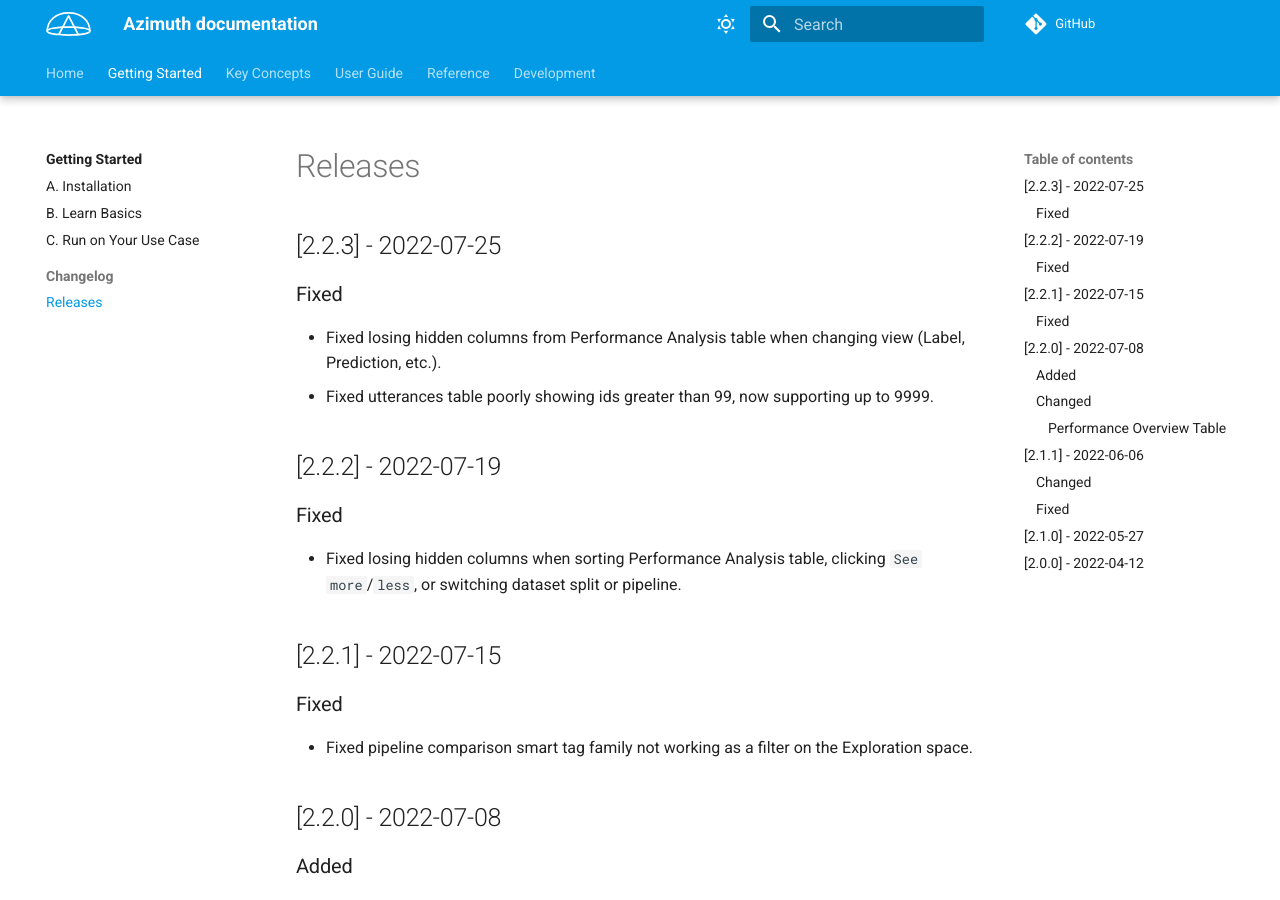
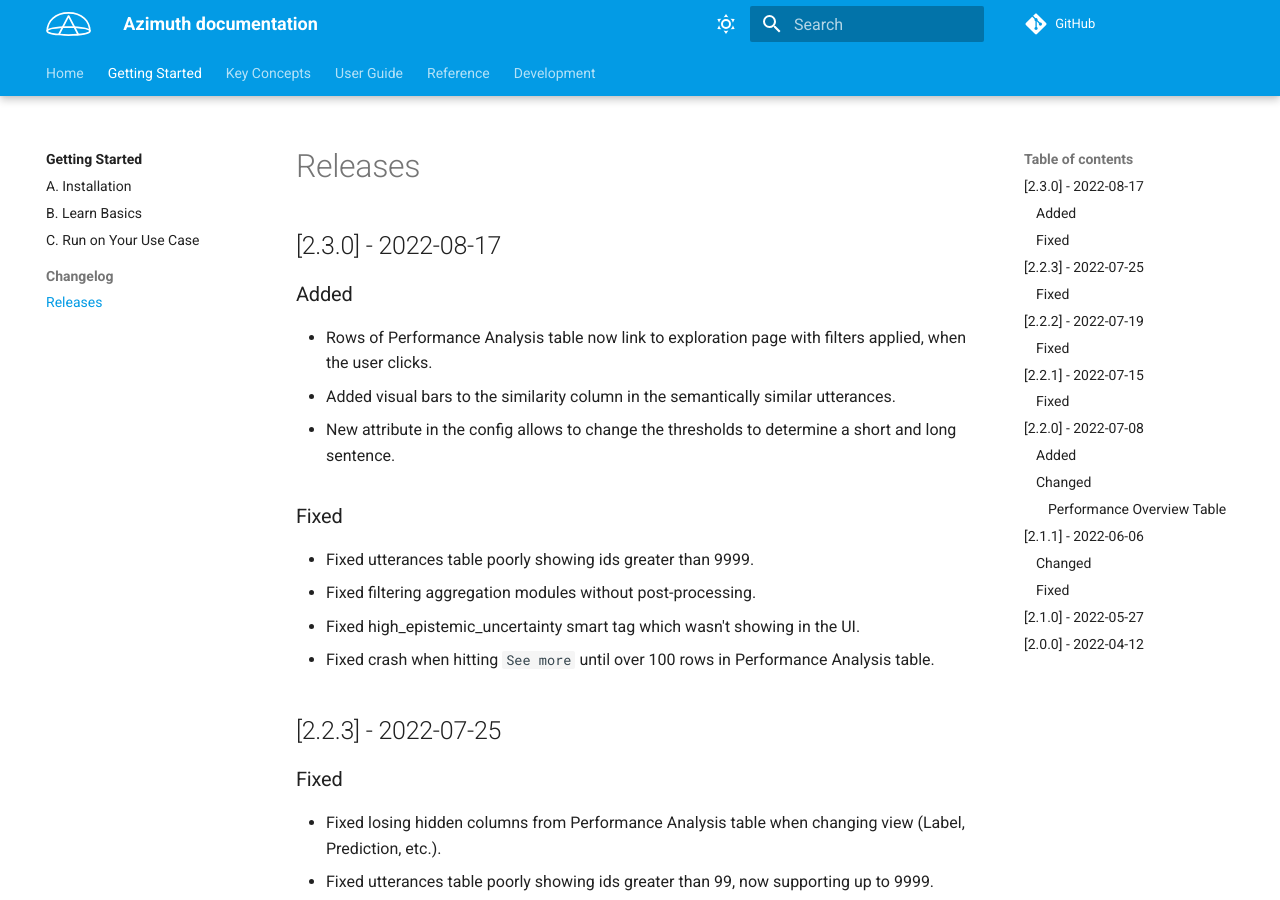
Before and after one commit to ServiceNow/azimuth, an MkDocs documentation site: the page built from docs/docs/getting-started/changelog.md, in a window 1280 px wide and 900 px high. Built offline with MkDocs 1.6.1 and Material for MkDocs 9.7.7, drawn with Linux system fonts in a browser that asks for light colours; comment, search, counter and statistics services are not loaded; the version menu is left out.

Commit message:
Add documentation for v2.3

```diff
--- a/docs/docs/getting-started/changelog.md
+++ b/docs/docs/getting-started/changelog.md
@@ -1,4 +1,17 @@
 # Releases
+
+## [2.3.0] - 2022-08-17
+
+### Added
+- Rows of Performance Analysis table now link to exploration page with filters applied, when the user clicks.
+- Added visual bars to the similarity column in the semantically similar utterances.
+- New attribute in the config allows to change the thresholds to determine a short and long sentence.
+
+### Fixed
+- Fixed utterances table poorly showing ids greater than 9999.
+- Fixed filtering aggregation modules without post-processing.
+- Fixed high_epistemic_uncertainty smart tag which wasn't showing in the UI.
+- Fixed crash when hitting `See more` until over 100 rows in Performance Analysis table.
 
 ## [2.2.3] - 2022-07-25
 
--- a/pyproject.toml
+++ b/pyproject.toml
@@ -1,6 +1,6 @@
 [tool.poetry]
 name = "azimuth"
-version = "2.2.3"
+version = "2.3.0"
 description = "Azimuth provides an unified error analysis experience to data scientists."
 readme = "README.md"
 authors = ["Azimuth team <azimuth-team@servicenow.com>"]
```
Also changed, not shown: docs/docs/user-guide/index.md (+2 -0 lines), CHANGELOG.md, docs/docs/_static/images/exploration-space/utterance-details-similarity.png, 1 other file.
